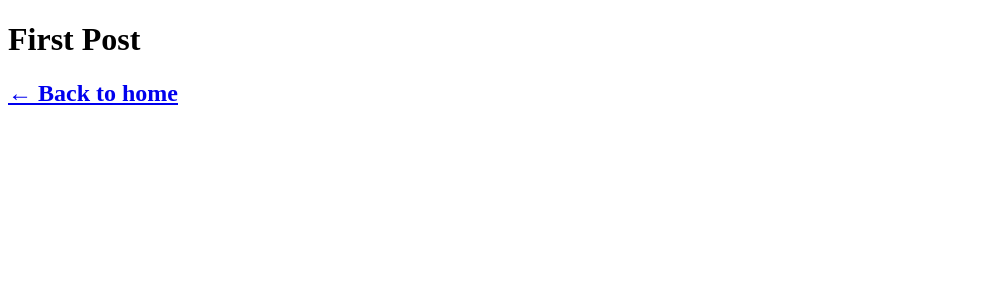
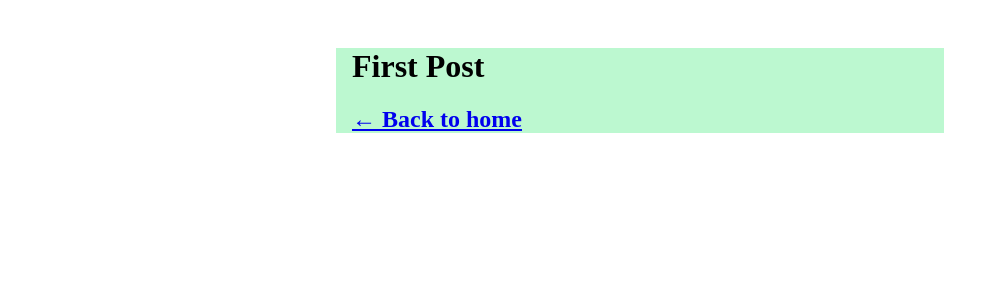
Before and after one commit to k4u5hik/learn-nextjs, a Next.js app in the folder 2-CreateNextjsApp/1-FirstApp/nextjs-blog/: page /posts/first-post in a window 1280 px wide. Shown: the top 300 px of the page, without its empty margins (0-999 px from the left). Built offline with nearby package versions, Linux system fonts and the light colour scheme.

Commit message:
styling components

```diff
--- /dev/null
+++ b/2-CreateNextjsApp/1-FirstApp/nextjs-blog/component/layout.js
@@ -0,0 +1,5 @@
+import styles from './layout.module.css'
+
+export default function Layout({ children }) {
+    return <div className={styles.container}>{children}</div>;
+  }
--- /dev/null
+++ b/2-CreateNextjsApp/1-FirstApp/nextjs-blog/component/layout.module.css
@@ -0,0 +1,6 @@
+.container {
+    max-width: 36rem;
+    padding: 0 1rem;
+    margin: 3rem auto 6rem;
+    background-color: rgb(188, 248, 208);
+}
--- a/2-CreateNextjsApp/1-FirstApp/nextjs-blog/pages/posts/first-post.js
+++ b/2-CreateNextjsApp/1-FirstApp/nextjs-blog/pages/posts/first-post.js
@@ -1,10 +1,12 @@
 import Head from 'next/head';
 import Link from 'next/link';
 import Script from 'next/script';
+import Layout from '../../component/layout';
 
 export default function FirstPost() {
     return (
       <>
+        <Layout>
         <Head>
           <title>First Post</title>
           <Script
@@ -19,6 +21,7 @@
         <h2>
           <Link href="/">← Back to home</Link>
         </h2>
+        </ Layout>
       </>
     );
   }
```
